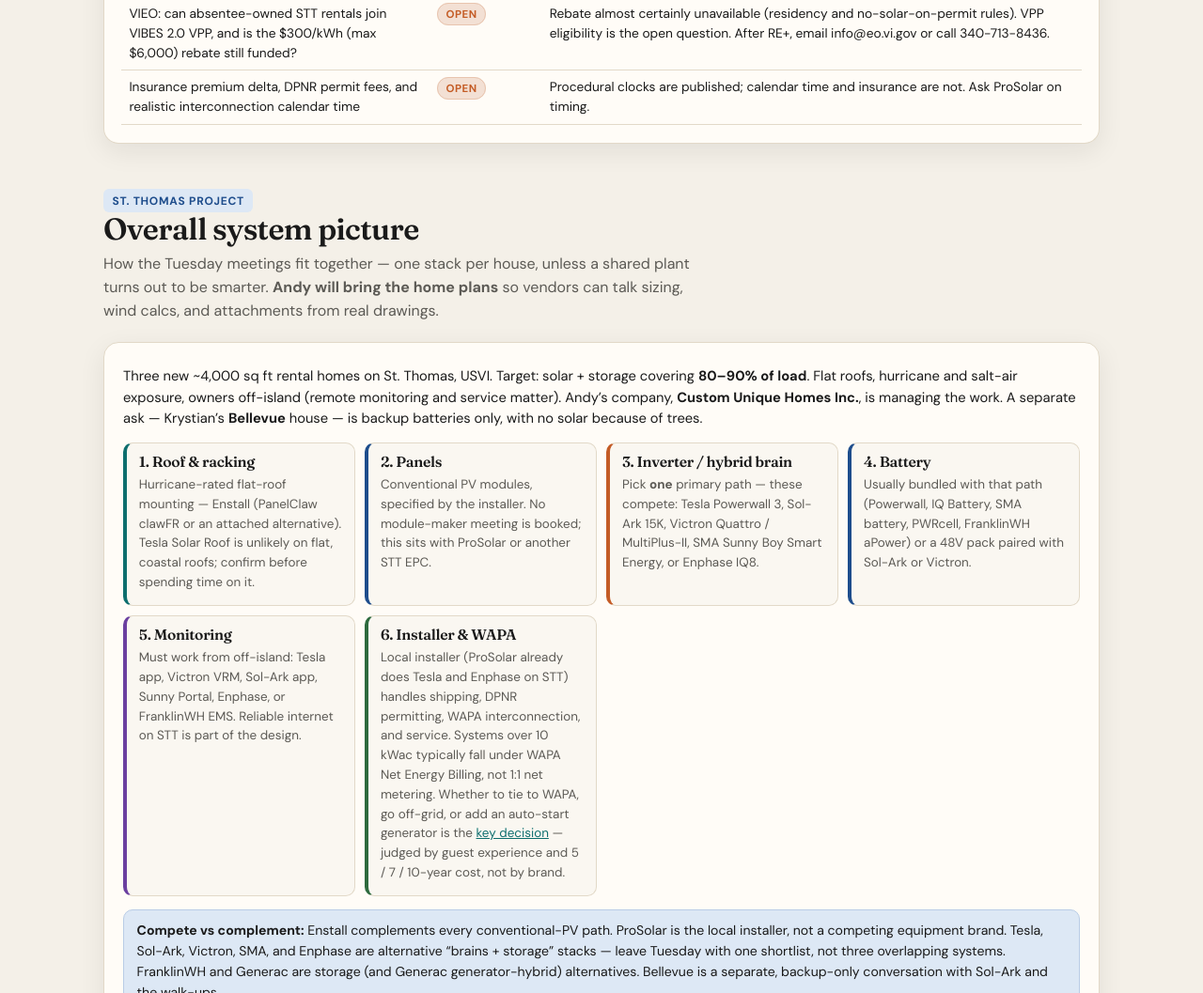
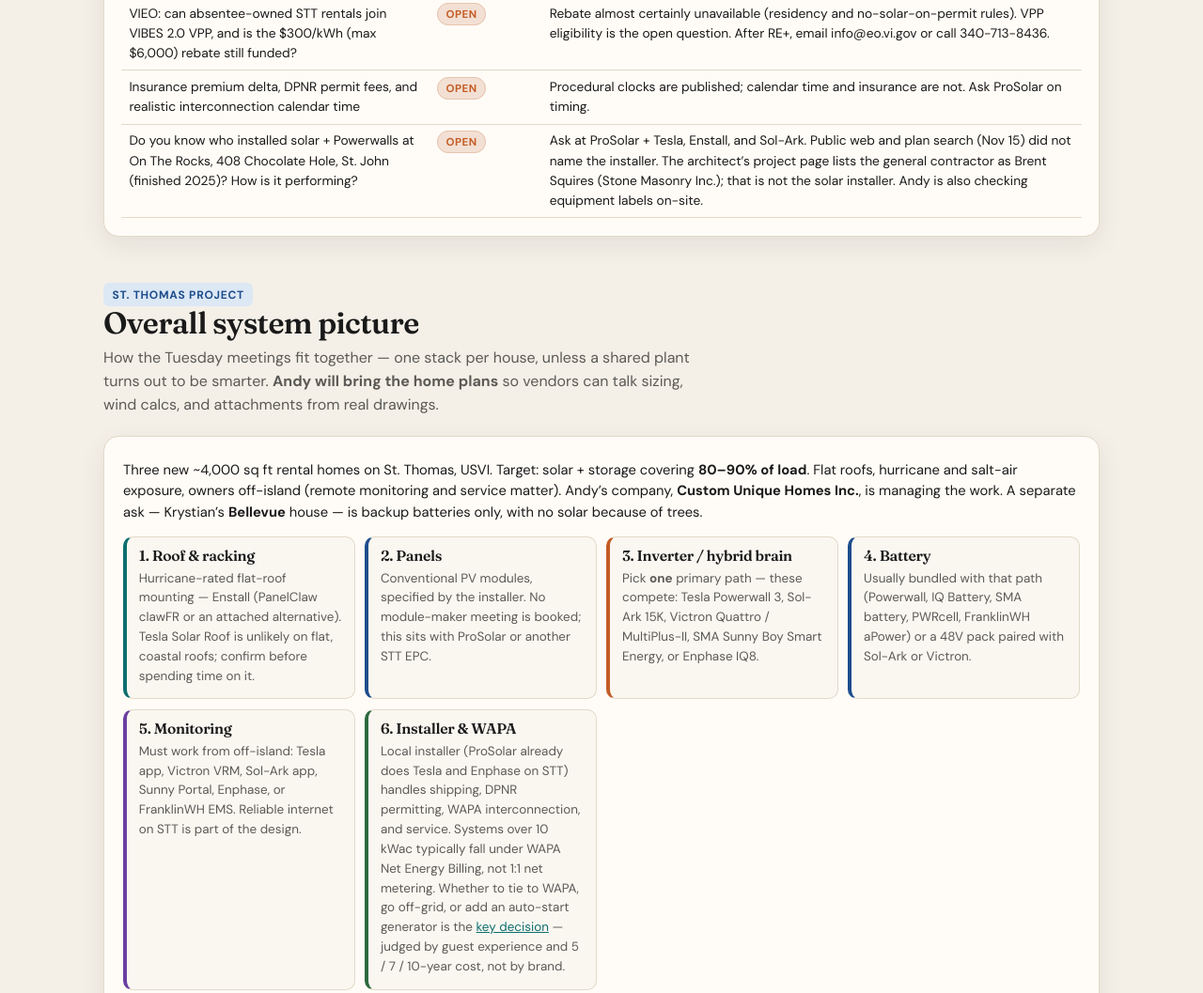
Before and after one commit to krystianwalec/vegas-re-2026, a plain HTML site: page index.html in a window 1280 px wide. Shown: the part 9460-10517 px from the top of the page at 94% size. Drawn offline with nearby package versions, Linux system fonts and the light colour scheme.

Commit message:
Nov 15: add On The Rocks installer question to gather checklist + ProSolar/Enstall/Sol-Ark briefs

```diff
--- a/index.html
+++ b/index.html
@@ -1400,6 +1400,7 @@
               <tr><td class="g-item">Tax credit / ITC given the ownership entity (default off until counsel confirms)</td><td class="g-status"><span class="status-badge partial">partial</span></td><td>§25D default off (ended Dec 31, 2025; not for landlords who do not live in the home). §48/48E may apply if owned by a U.S. corporation or a U.S. citizen who is not a bona fide USVI resident. Solar must be placed in service by Dec 31, 2027 unless construction began by Jul 4, 2026. Storage is not under that earlier cutoff, per SEIA. Need a tax advisor.</td></tr>
               <tr><td class="g-item">VIEO: can absentee-owned STT rentals join VIBES 2.0 VPP, and is the $300/kWh (max $6,000) rebate still funded?</td><td class="g-status"><span class="status-badge open">open</span></td><td>Rebate almost certainly unavailable (residency and no-solar-on-permit rules). VPP eligibility is the open question. After RE+, email info@eo.vi.gov or call 340-713-8436.</td></tr>
               <tr><td class="g-item">Insurance premium delta, DPNR permit fees, and realistic interconnection calendar time</td><td class="g-status"><span class="status-badge open">open</span></td><td>Procedural clocks are published; calendar time and insurance are not. Ask ProSolar on timing.</td></tr>
+              <tr><td class="g-item">Do you know who installed solar + Powerwalls at On The Rocks, 408 Chocolate Hole, St. John (finished 2025)? How is it performing?</td><td class="g-status"><span class="status-badge open">open</span></td><td>Ask at ProSolar + Tesla, Enstall, and Sol-Ark. Public web and plan search (Nov 15) did not name the installer. The architect’s project page lists the general contractor as Brent Squires (Stone Masonry Inc.); that is not the solar installer. Andy is also checking equipment labels on-site.</td></tr>
           </tbody>
         </table>
       </div>
@@ -1483,6 +1484,7 @@
             <li>How many Powerwall 3 units (or Expansion packs) per ~4,000 sq ft rental to hit 80–90% of load — and is a shared Megapack-scale plant even in play?</li>
             <li>Does Solar Roof make any sense on flat, coastal roofs given pitch and salt-air / high-wind warranty exclusions? What are lead times, and how do absentee owners monitor all three homes if internet drops?</li>
             <li>Is Tesla’s “no auto generator control / no generator charging” position still current for PW3 + Gateway 3 in the USVI, and is native support on a timeline — or should we treat Tesla as grid + battery only?</li>
+            <li>Do you know who installed solar + Powerwalls at On The Rocks, 408 Chocolate Hole, St. John (finished 2025)? How is it performing?</li>
           </ul>
         </article>
 
@@ -1508,6 +1510,7 @@
             <li>Given the plans, which system — clawFR ballasted or an attached alternative — and can you run Miami-Dade or ASCE wind calcs for ~4,000 sq ft STT roofs?</li>
             <li>What salt-air hardware do you spec, and does the 25-year warranty still apply in a corrosive, hurricane climate (or are finish and storm damage excluded)?</li>
             <li>How does shipping to St. Thomas work, and what does the local installer need for permitting?</li>
+            <li>Do you know who installed solar + Powerwalls at On The Rocks, 408 Chocolate Hole, St. John (finished 2025)? How is it performing?</li>
           </ul>
           <dl class="brief-kv">
             <dt>Numbers to collect</dt>
@@ -1570,6 +1573,7 @@
             <li>Who ships, installs, and services on STT — and does the 10-year warranty still mean anything once corrosion and storms are excluded?</li>
             <li>Can the same platform do backup-only (no PV) for a Bellevue, WA house, with remote monitoring on both projects?</li>
             <li>Confirm native two-wire auto-start and GEN-port charging (to ~95% SOC) in both a WAPA-tied hybrid and a fully off-grid setup. Any WAPA-approved USVI installs, and experience with NEB vs ≤10 kWac net metering?</li>
+            <li>Do you know who installed solar + Powerwalls at On The Rocks, 408 Chocolate Hole, St. John (finished 2025)? How is it performing?</li>
           </ul>
           <dl class="brief-kv">
             <dt>Generator &amp; grid</dt>
```
